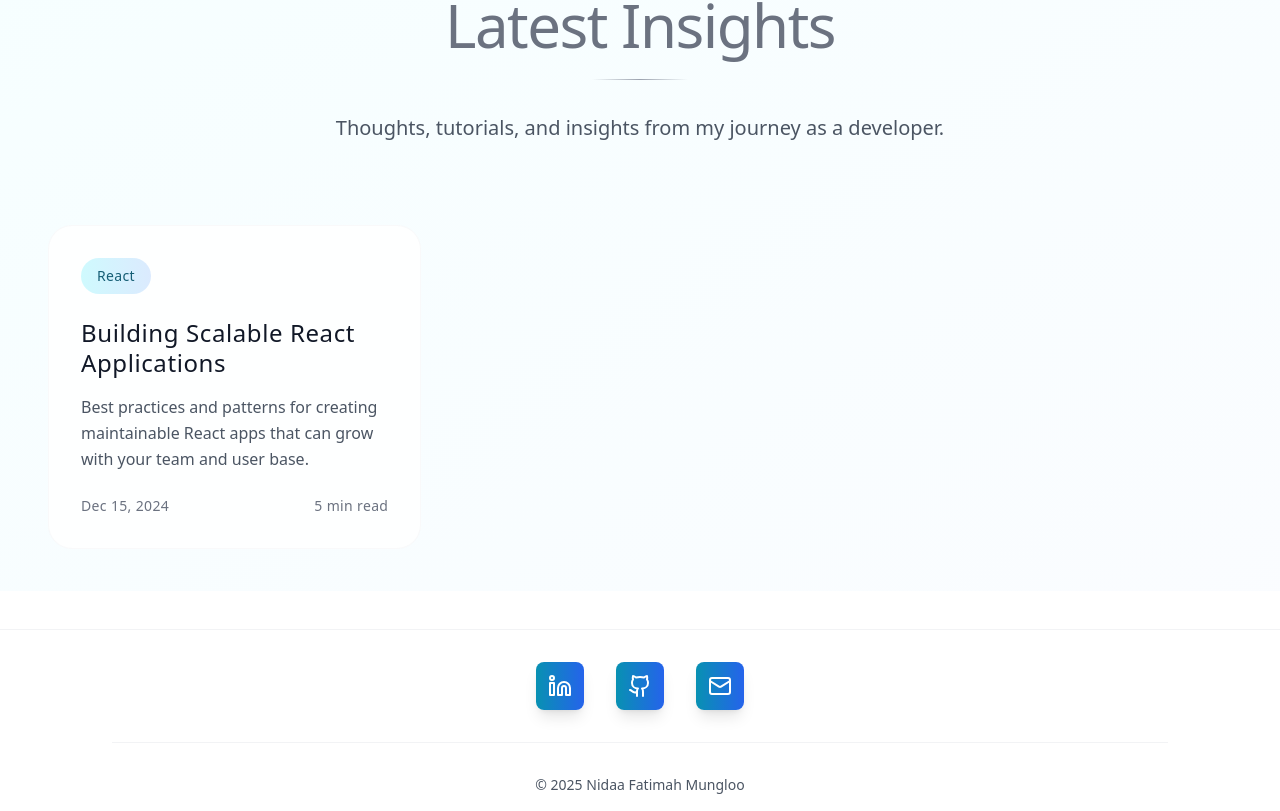
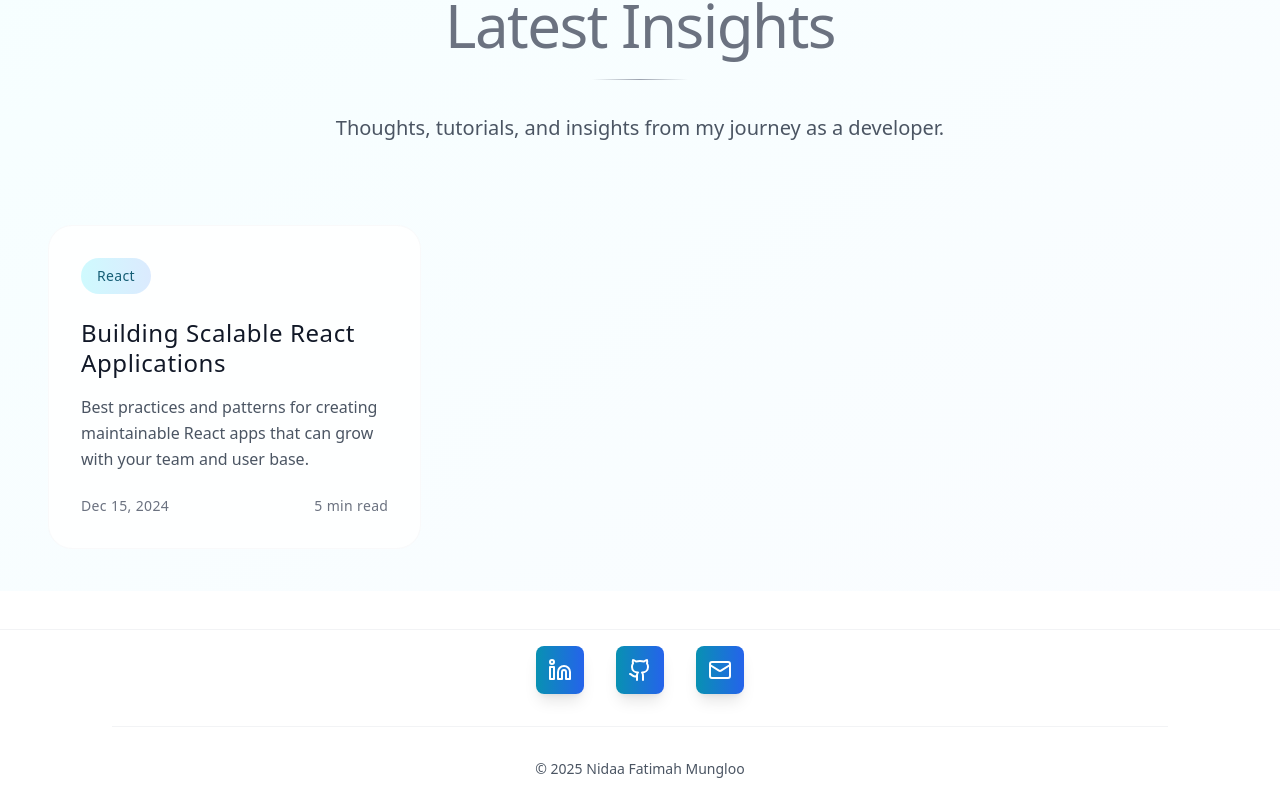
Before and after one commit to nida28/personal-site, a React (Vite) app: page /blog in a window 1280 px wide. Shown: the part 209-1020 px from the top of the page. Built offline with nearby package versions, Linux system fonts and the light colour scheme.

Commit message:
Remove extra padding above footer separator on blog page

```diff
--- a/src/components/Footer.tsx
+++ b/src/components/Footer.tsx
@@ -8,6 +8,7 @@ const Footer = () => {
   const location = useLocation();
   const isMainPage = location.pathname === '/';
   const isAboutPage = location.pathname === '/about';
+  const isBlogPage = location.pathname === '/blog';
 
   return (
     <footer className={`${
@@ -25,7 +26,7 @@ const Footer = () => {
       )}
 
       <div className="max-w-6xl mx-auto px-6 sm:px-8 lg:px-12 relative z-10">
-        <div className="flex flex-col items-center space-y-4 pt-8">
+        <div className={`flex flex-col items-center space-y-4 ${isBlogPage ? 'pt-4' : 'pt-8'}`}>
           {/* Social media icons */}
           <div className="flex flex-col sm:flex-row items-center gap-8 pb-4">
             <a
```
